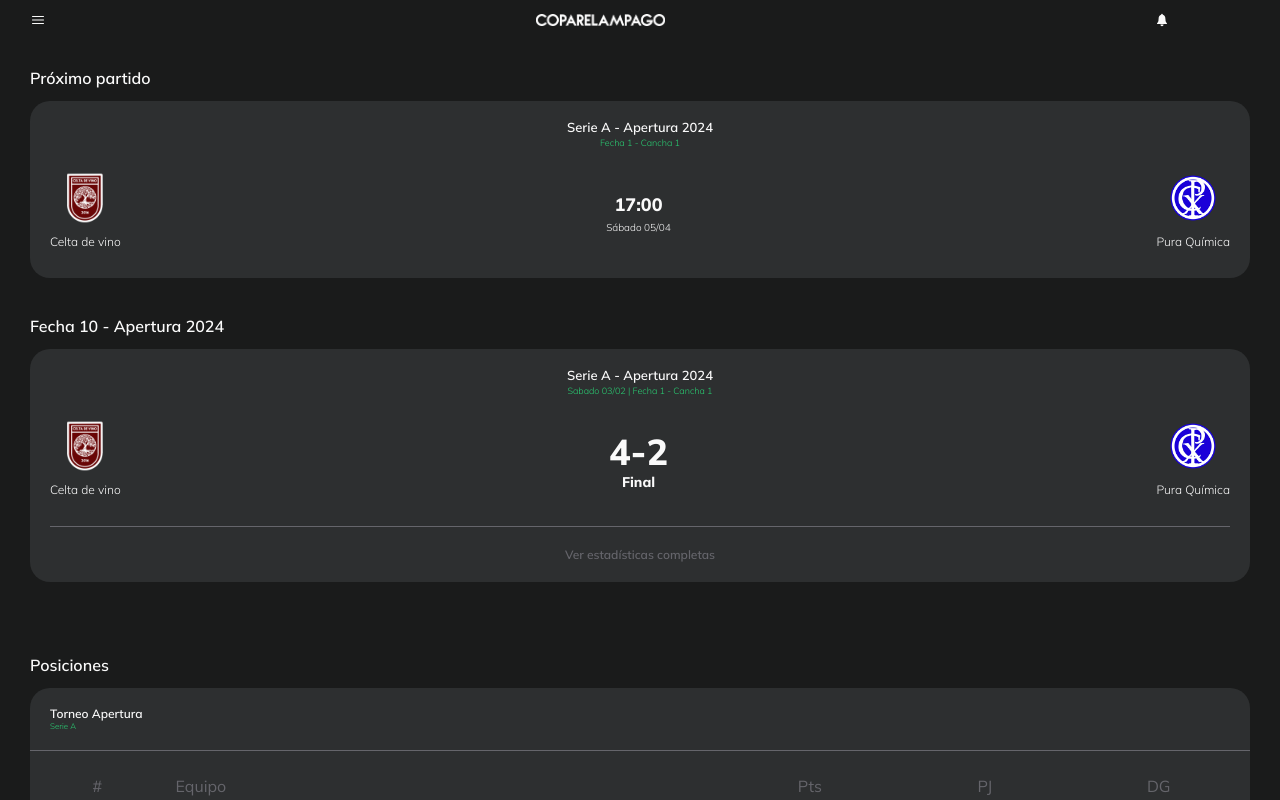
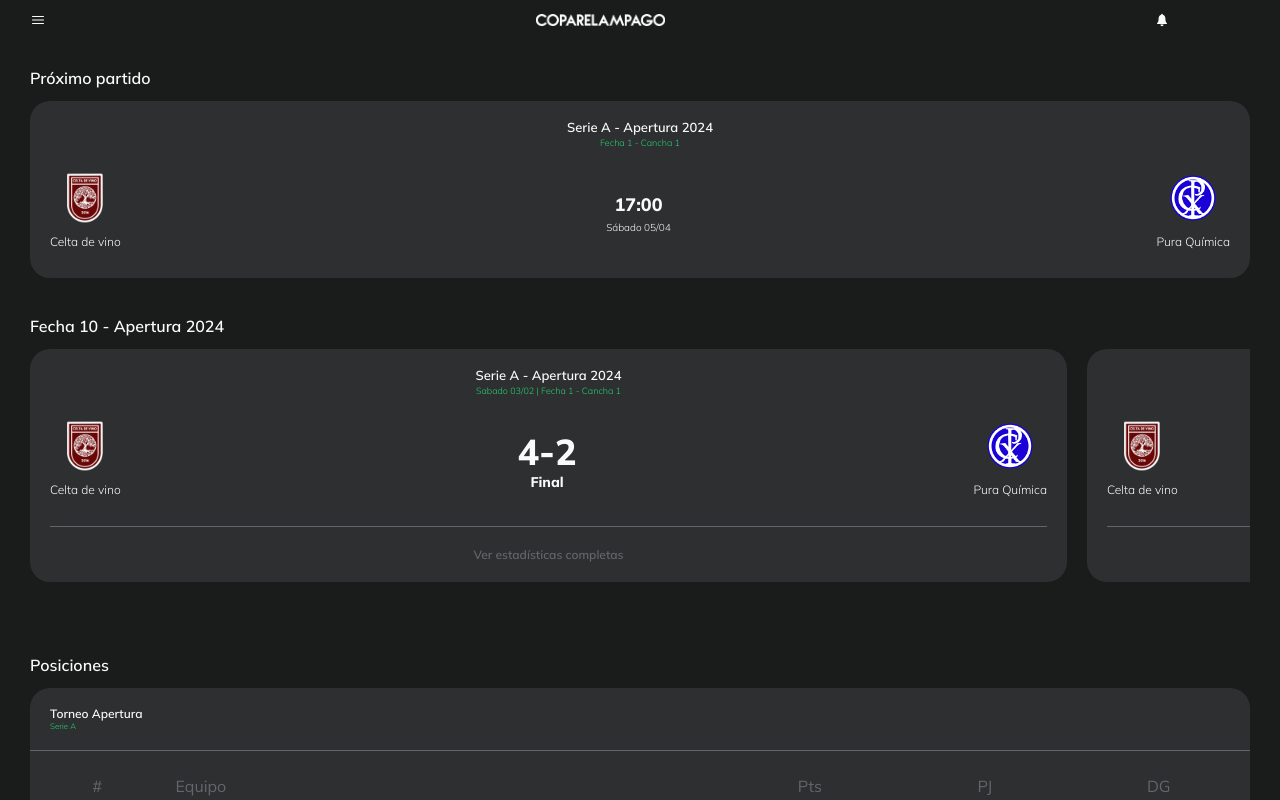
Before and after one commit to perezmariano08/CopaRelampago, a React (Vite) app: page / in a window 1280 px wide. Shown: the top 800 px of the page. Built offline with nearby package versions, Linux system fonts and the light colour scheme.

Commit message:
changes cards partidos

```diff
--- a/src/components/Stats/CardPartido/CardPartidoStyles.js
+++ b/src/components/Stats/CardPartido/CardPartidoStyles.js
@@ -8,7 +8,7 @@ export const CardPartidoWrapper = styled.div`
     gap: 20px;
     align-items: center;
     border-radius: 20px;
-    min-width: 100%;
+    min-width: 85%;
 `
 export const CardPartidoTitles = styled.div`
     display: flex;
--- a/src/pages/Home/HomeStyles.js
+++ b/src/pages/Home/HomeStyles.js
@@ -18,7 +18,7 @@ export const CardsMatchesContainer = styled.div`
 `
 export const CardsMatchesWrapper = styled.div`
     display: flex;
-    gap: 10px;
+    gap: 20px;
     height: 100%;
     overflow-x: auto;
     padding: 0px 0 15px 0;
```
